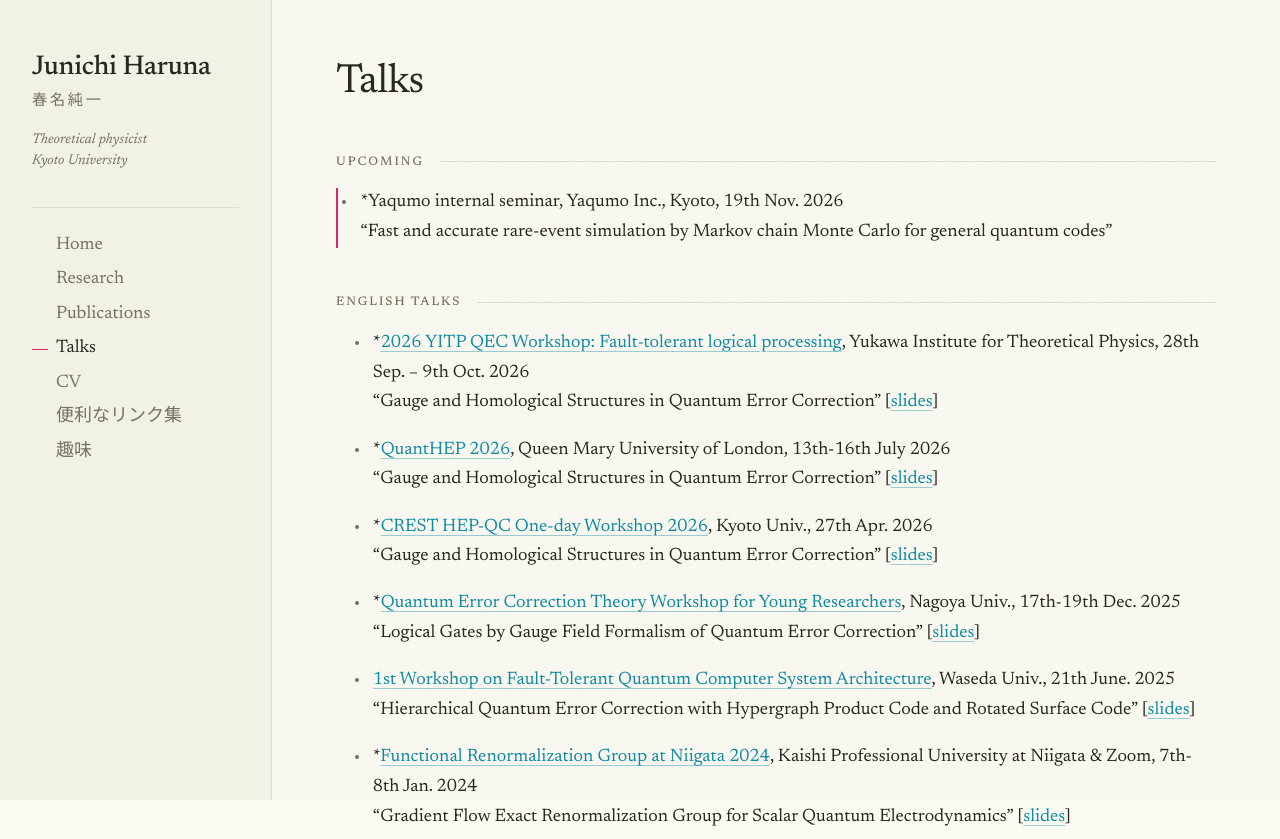
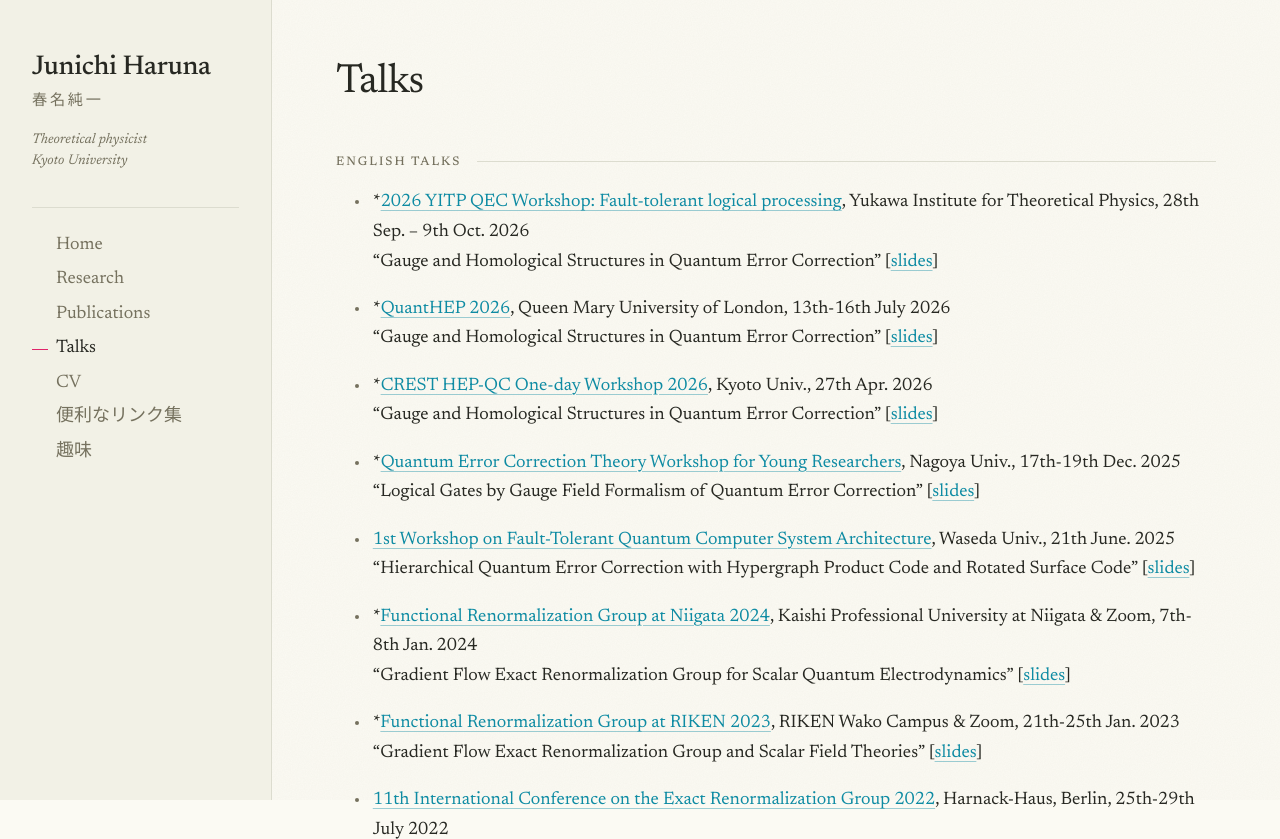
Before and after one commit to junichiharuna/junichiharuna.github.io, a plain HTML site: page talks.html in a window 1280 px wide. Shown: the top 839 px of the page. Drawn offline with Linux system fonts and the light colour scheme.

Commit message:
talks: Yaqumo セミナー（11/19）を Upcoming から Seminar 欄へ移す
Co-Authored-By: Claude Opus 5.5 <noreply@anthropic.com>

```diff
--- a/talks.html
+++ b/talks.html
@@ -39,12 +39,6 @@
 
 <main>
 <h1>Talks</h1>
-
-<h2>Upcoming</h2>
-<ul class="entries upcoming">
-<li>*Yaqumo internal seminar, Yaqumo Inc., Kyoto, 19th Nov. 2026<br>
-&ldquo;Fast and accurate rare-event simulation by Markov chain Monte Carlo for general quantum codes&rdquo;</li>
-</ul>
 
 <h2>English talks</h2>
 <ul class="entries">
@@ -117,6 +111,8 @@ Video: <a href="https://www.youtube.com/watch?v=7J24YKtAFpo">https://www.youtube
 
 <h2>Seminar</h2>
 <ul class="entries">
+<li>Yaqumo Internal Seminar, Yaqumo Inc., Kyoto, 19th Nov. 2026<br>
+&ldquo;Fast and accurate rare-event simulation by Markov chain Monte Carlo for general quantum codes&rdquo;</li>
 <li>QASTAL Group Seminar, University College London, 9th July 2026<br>
 &ldquo;Gauge and Homological Structures in Quantum Error Correction&rdquo; [<a href="slides/20260709_UCL.pdf">slides</a>]</li>
 <li>Quantum Computation Study Group Seminar, RIKEN Wako campus, 29 June 2026<br>
```
